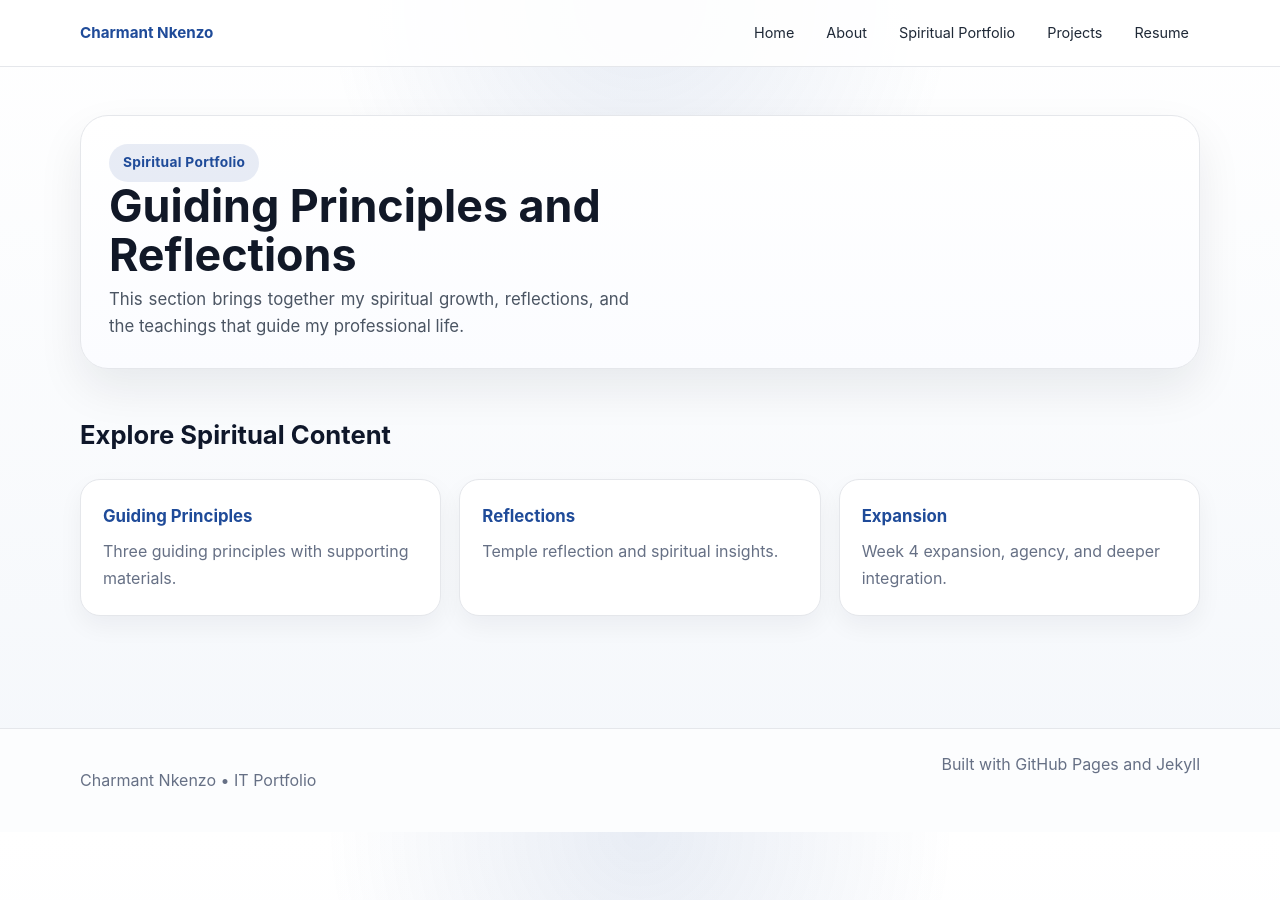
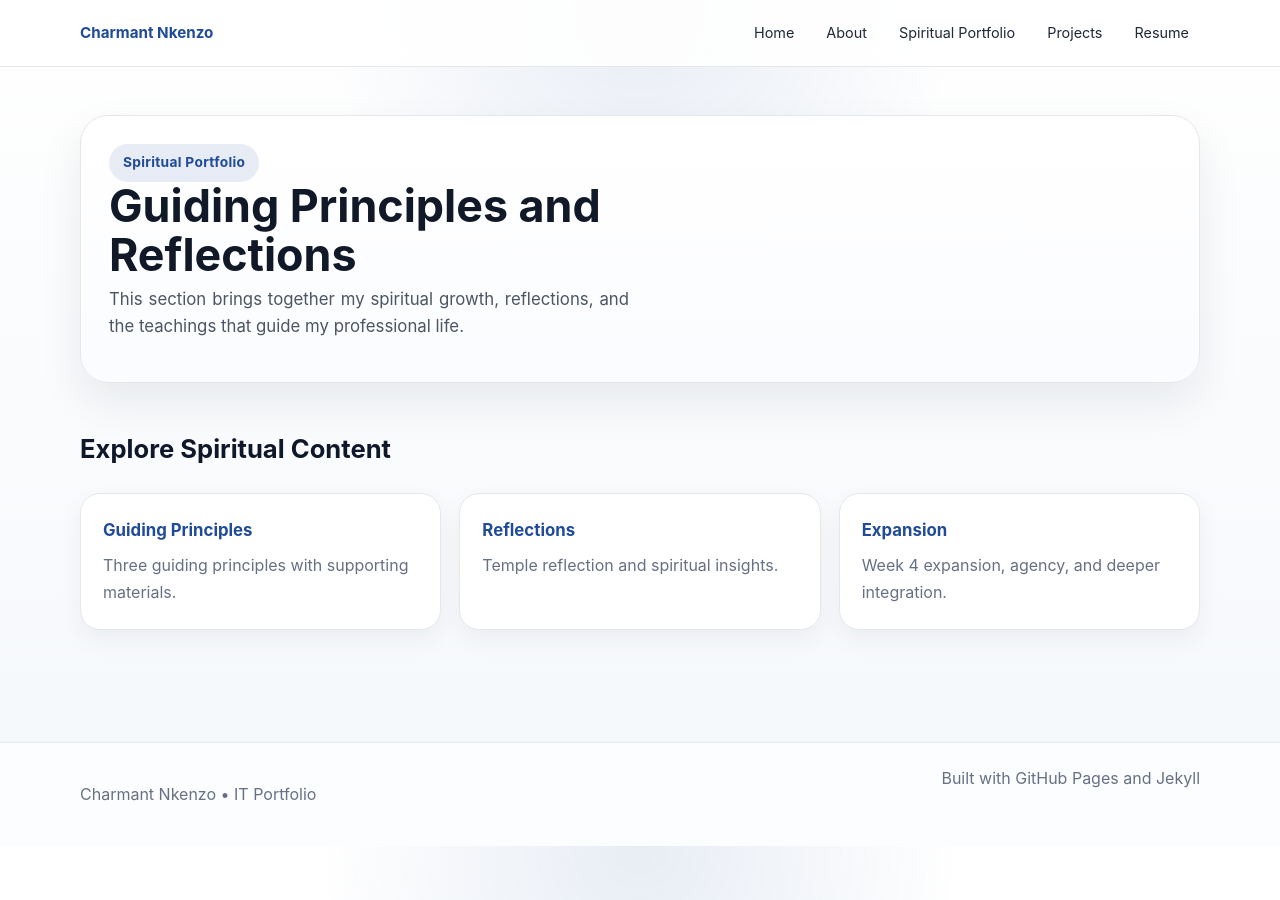
Before and after one commit to guychel20/charmantnkenzo.github.io, a Jekyll site: the page built from spiritual/index.md, in a window 1280 px wide. Built offline with Jekyll 4.4.1, drawn with Linux system fonts in a browser that asks for light colours; our own code applies the rules of GitHub Pages for plain Markdown files.

Commit message:
Fix hero paragraph spacing properly

```diff
--- a/assets/css/style.css
+++ b/assets/css/style.css
@@ -110,6 +110,25 @@ a:hover {
   box-shadow: var(--shadow);
 }
 
+/* First paragraph (Technology Coordinator...) */
+.hero-copy .lead {
+  margin: 0 0 14px 0 !important;
+  text-align: justify;
+  max-width: 520px;
+  font-size: 1.05rem;
+  line-height: 1.6;
+  color: #4b5563;
+}
+
+/* Second paragraph (Welcome text) */
+.hero-copy > p:not(.lead) {
+  margin: 0 0 8px 0 !important;
+  text-align: justify;
+  max-width: 520px;
+  line-height: 1.6;
+  color: #4b5563;
+}
+
 .hero-copy p {
   text-align: justify;
   margin-top: 12px;     /* space from above text */
@@ -148,9 +167,6 @@ h1 {
   margin-bottom: 14px; /* creates space before welcome text */
 }
 
-.hero p {
-  margin: 0;
-}
 
 .profile-photo {
   width: min(320px, 100%);
```
